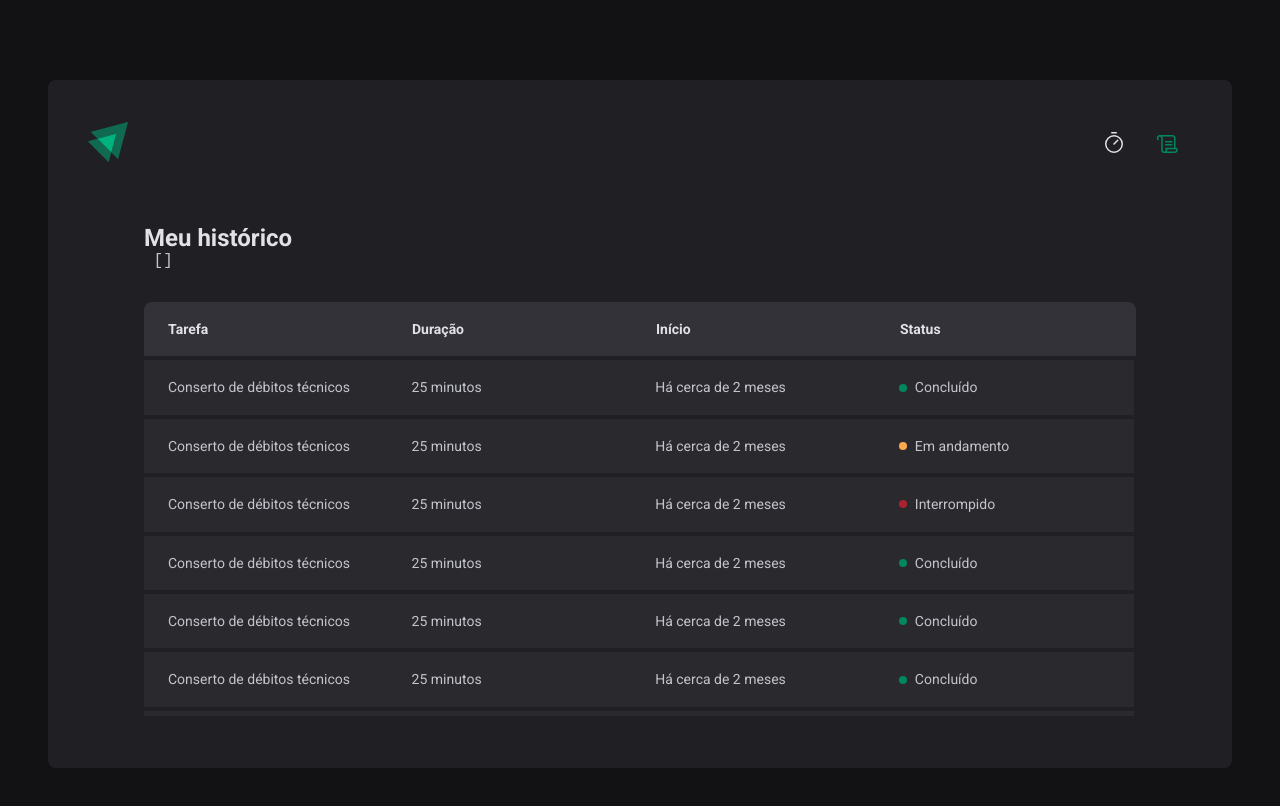
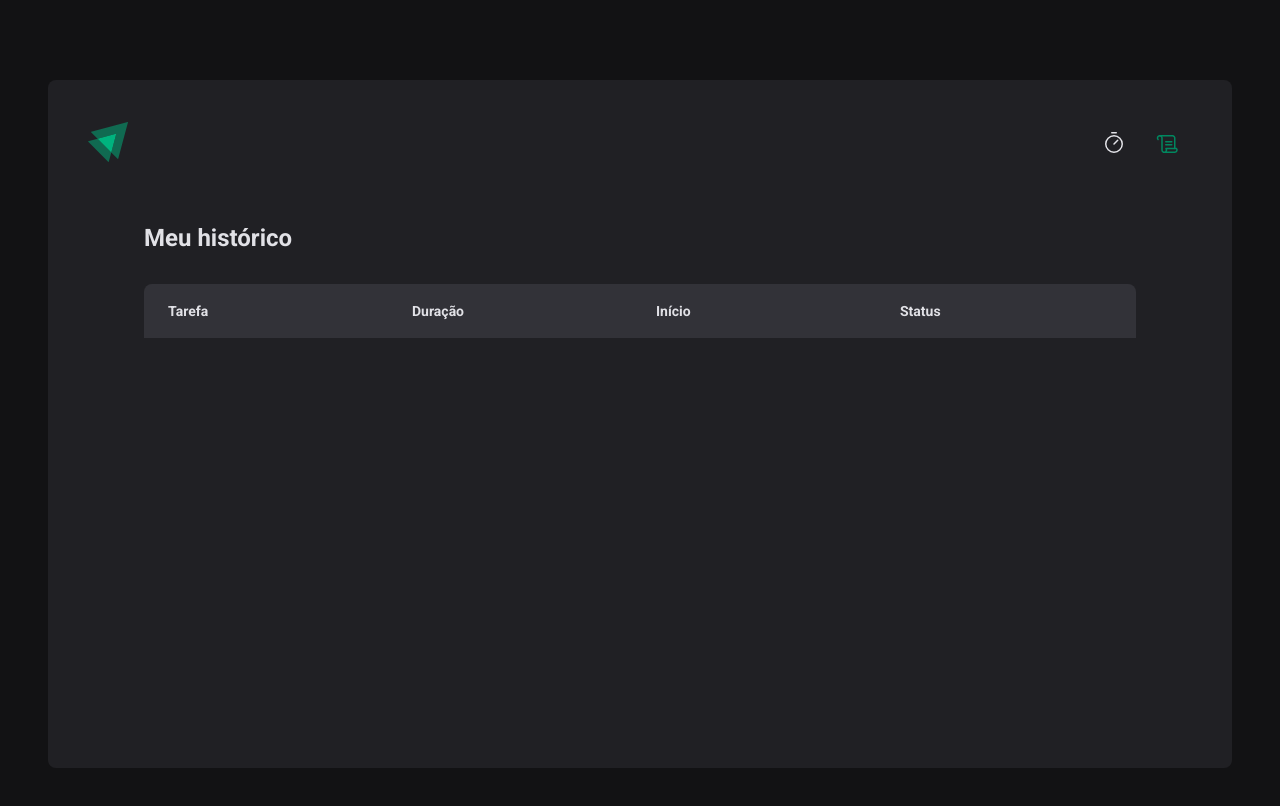
Before and after one commit to Nicoleboliveira/ignite-timer, a React (Vite) app: page /history in a window 1280 px wide. Shown: the top 806 px of the page. Built offline with nearby package versions, Linux system fonts and the light colour scheme.

Commit message:
Salvando objeto no Reducer

```diff
--- a/src/contexts/CyclesContext.tsx
+++ b/src/contexts/CyclesContext.tsx
@@ -1,4 +1,4 @@
-import { createContext, ReactNode, useState } from "react";
+import { createContext, ReactNode, useState, useReducer } from "react";
 
 interface CreateCycleData {
   task: string;
@@ -31,12 +31,48 @@
   children: ReactNode;
 }
 
+interface CyclesState {
+  cycles: Cycle[];
+  activeCycleId: string | null;
+}
+
 export function CyclesContextProvider({
   children,
 }: CyclesContextProviderProps) {
-  const [cycles, setCycles] = useState<Cycle[]>([]);
-  const [activeCycleId, setActiveCycleId] = useState<string | null>(null);
+  const [cyclesState, dispatch] = useReducer(
+    (state: CyclesState, action: any) => {
+      if (action.type == "ADD_NEW_CYCLE") {
+        return {
+          ...state,
+          cycles: [...state.cycles, action.payload.newCycle],
+          activeCycleId: action.payload.newCycle.id,
+        };
+      }
+
+      if (action.type == "INTERRUPT_CURRENT_CYCLE") {
+        return {
+          ...state,
+          cycles: state.cycles.map((cycle) => {
+            if (cycle.id == state.activeCycleId) {
+              return { ...cycle, interruptedDate: new Date() };
+            } else {
+              return cycle;
+            }
+          }),
+          activeCycleId: null,
+        };
+      }
+
+      return state;
+    },
+    {
+      cycles: [],
+      activeCycleId: null,
+    }
+  );
+
   const [amountSecondsPassed, setAmountSecondsPassed] = useState(0);
+  const { cycles, activeCycleId } = cyclesState;
 
   const activeCycle = cycles.find((cycle) => cycle.id == activeCycleId);
   function setSecondsPassed(seconds: number) {
@@ -44,15 +80,21 @@
   }
 
   function markCurrentCycleAsFinished() {
-    setCycles((state) =>
-      state.map((cycle) => {
-        if (cycle.id == activeCycleId) {
-          return { ...cycle, finishedDate: new Date() };
-        } else {
-          return cycle;
-        }
-      })
-    );
+    dispatch({
+      type: "MARK_CURRENT_CYCLE_AS_FINISHED",
+      payload: {
+        activeCycleId,
+      },
+    });
+    //setCycles((state) =>
+    //  state.map((cycle) => {
+    //   if (cycle.id == activeCycleId) {
+    //     return { ...cycle, finishedDate: new Date() };
+    //  } else {
+    //     return cycle;
+    //   }
+    //  })
+    // );
   }
   function createNewCycle(data: CreateCycleData) {
     const id = String(new Date().getTime());
@@ -64,22 +106,25 @@
       startDate: new Date(),
     };
 
-    setCycles((state) => [...state, newCycle]);
-    setActiveCycleId(id);
+    dispatch({
+      type: "ADD_NEW_CYCLE",
+      payload: {
+        newCycle,
+      },
+    });
+
+    //setCycles((state) => [...state, newCycle]);
+
     setAmountSecondsPassed(0);
   }
 
   function interruptCurrentCycle() {
-    setCycles((state) =>
-      state.map((cycle) => {
-        if (cycle.id == activeCycleId) {
-          return { ...cycle, interruptedDate: new Date() };
-        } else {
-          return cycle;
-        }
-      })
-    );
-    setActiveCycleId(null);
+    dispatch({
+      type: "INTERRUPT_CURRENT_CYCLE",
+      payload: {
+        activeCycleId,
+      },
+    });
   }
 
   return (
--- a/src/pages/History/index.tsx
+++ b/src/pages/History/index.tsx
@@ -1,4 +1,6 @@
 import { useContext } from "react";
+import { formatDistanceToNow } from "date-fns";
+import { ptBR } from "date-fns/locale/pt-BR";
 import { HistoryContainer, HistoryList, Status } from "./styles";
 import { CyclesContext } from "../../contexts/CyclesContext";
 
@@ -8,8 +10,6 @@
   return (
     <HistoryContainer>
       <h1>Meu histórico</h1>
-
-      <pre> {JSON.stringify(cycles, null, 2)} </pre>
 
       <HistoryList>
         <table>
@@ -22,67 +22,33 @@
             </tr>
           </thead>
           <tbody>
-            <tr>
-              <td>Conserto de débitos técnicos </td>
-              <td>25 minutos</td>
-              <td>Há cerca de 2 meses</td>
-              <td>
-                <Status statusColor="green"> Concluído </Status>
-              </td>
-            </tr>
+            {cycles.map((cycle) => {
+              return (
+                <tr key={cycle.id}>
+                  <td>{cycle.task}</td>
+                  <td>{cycle.minutesAmount} minutos</td>
+                  <td>
+                    {formatDistanceToNow(cycle.startDate, {
+                      addSuffix: true,
+                      locale: ptBR,
+                    })}
+                  </td>
+                  <td>
+                    {cycle.finishedDate && (
+                      <Status statusColor="green"> Concluído </Status>
+                    )}
 
-            <tr>
-              <td>Conserto de débitos técnicos </td>
-              <td>25 minutos</td>
-              <td>Há cerca de 2 meses</td>
-              <td>
-                <Status statusColor="yellow"> Em andamento </Status>
-              </td>
-            </tr>
+                    {cycle.interruptedDate && (
+                      <Status statusColor="red"> Interrompido </Status>
+                    )}
 
-            <tr>
-              <td>Conserto de débitos técnicos </td>
-              <td>25 minutos</td>
-              <td>Há cerca de 2 meses</td>
-              <td>
-                <Status statusColor="red"> Interrompido </Status>
-              </td>
-            </tr>
-
-            <tr>
-              <td>Conserto de débitos técnicos </td>
-              <td>25 minutos</td>
-              <td>Há cerca de 2 meses</td>
-              <td>
-                <Status statusColor="green"> Concluído </Status>
-              </td>
-            </tr>
-            <tr>
-              <td>Conserto de débitos técnicos </td>
-              <td>25 minutos</td>
-              <td>Há cerca de 2 meses</td>
-              <td>
-                <Status statusColor="green"> Concluído </Status>
-              </td>
-            </tr>
-
-            <tr>
-              <td>Conserto de débitos técnicos </td>
-              <td>25 minutos</td>
-              <td>Há cerca de 2 meses</td>
-              <td>
-                <Status statusColor="green"> Concluído </Status>
-              </td>
-            </tr>
-
-            <tr>
-              <td>Conserto de débitos técnicos </td>
-              <td>25 minutos</td>
-              <td>Há cerca de 2 meses</td>
-              <td>
-                <Status statusColor="green"> Concluído </Status>
-              </td>
-            </tr>
+                    {!cycle.finishedDate && !cycle.interruptedDate && (
+                      <Status statusColor="yellow"> Em andamento </Status>
+                    )}
+                  </td>
+                </tr>
+              );
+            })}
           </tbody>
         </table>
       </HistoryList>
```
